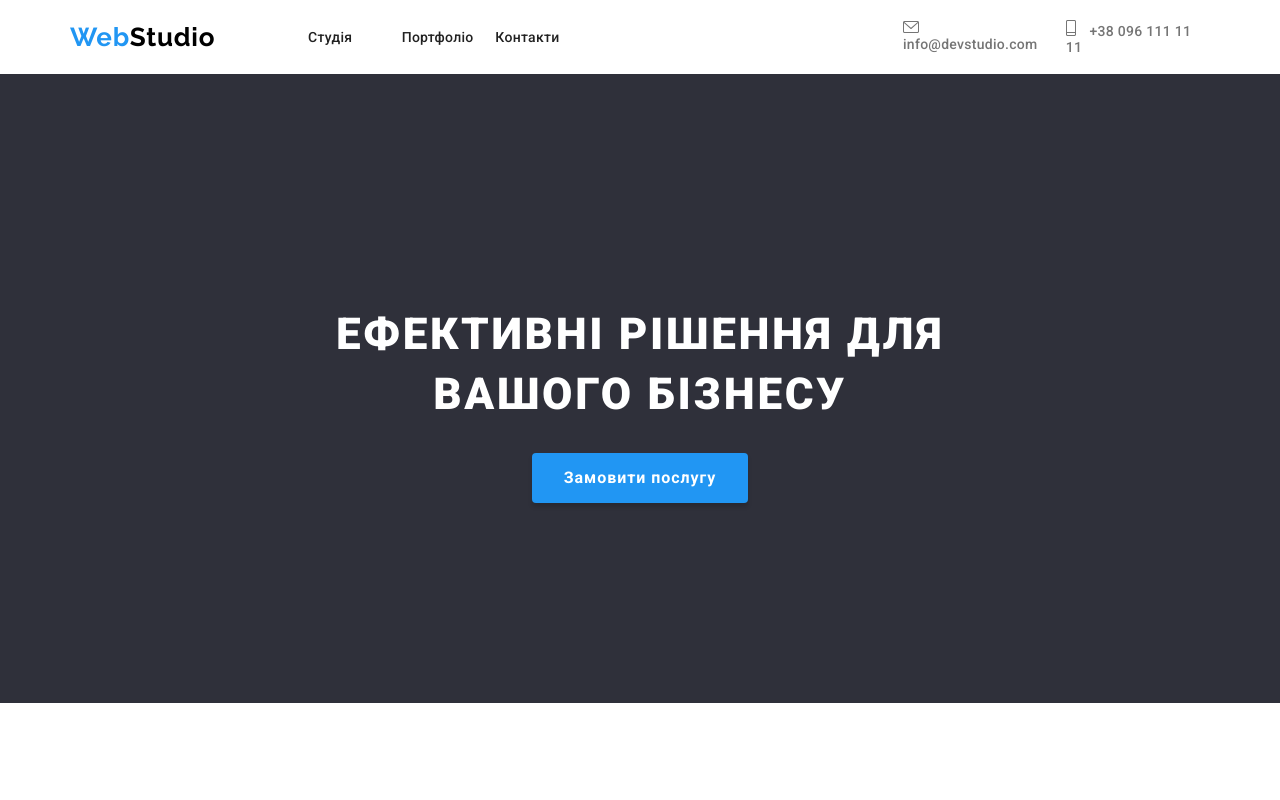
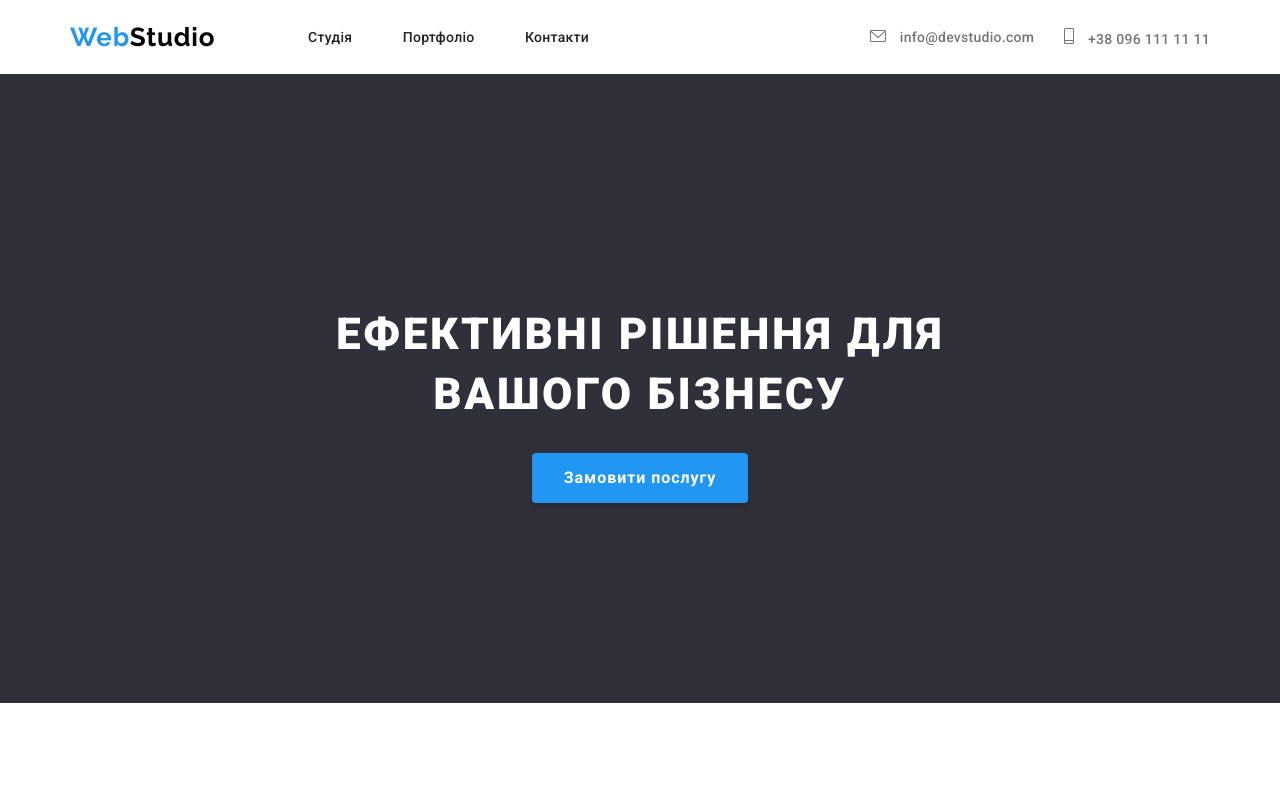
Before and after one commit to Nazariy150286/WebStudio, a plain HTML site: page index.html in a window 1280 px wide. Shown: the top 800 px of the page. Drawn offline with nearby package versions, Linux system fonts and the light colour scheme.

Commit message:
change css

```diff
--- a/style.css
+++ b/style.css
@@ -40,15 +40,14 @@
 .header_link {
   list-style-type: none;
   display: flex;
-  width: 281px;
   text-decoration: none;
   font-size: 1em;
 }
 
 .header-link {
-  width: 307px;
-  justify-content: space-between;
   display: flex;
+  gap: 30px;
+  align-items: center;
 }
 .header-link a {
   text-decoration: none;
@@ -95,7 +94,6 @@
 .promo {
   background-color: #2f303a;
   padding: 200px 0 200px 0;
-  background-image:7;
 }
 
 .follow_the_link {
```
Also changed, not shown: img/Img17.jpg.
